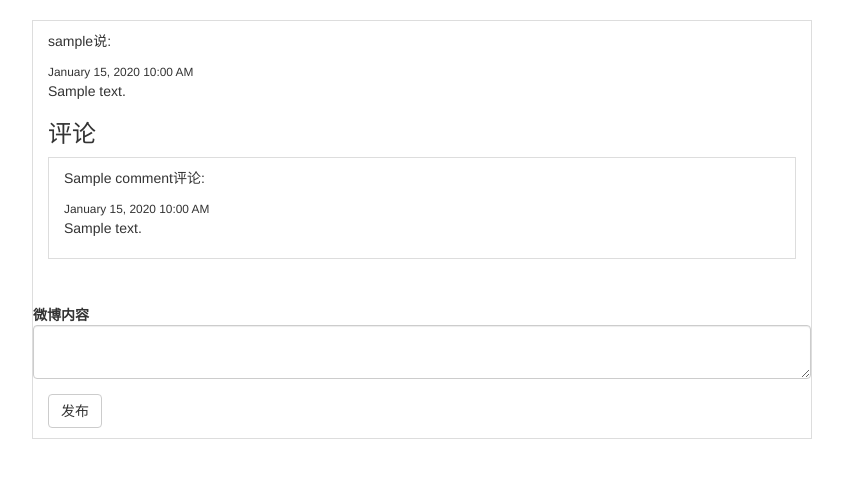
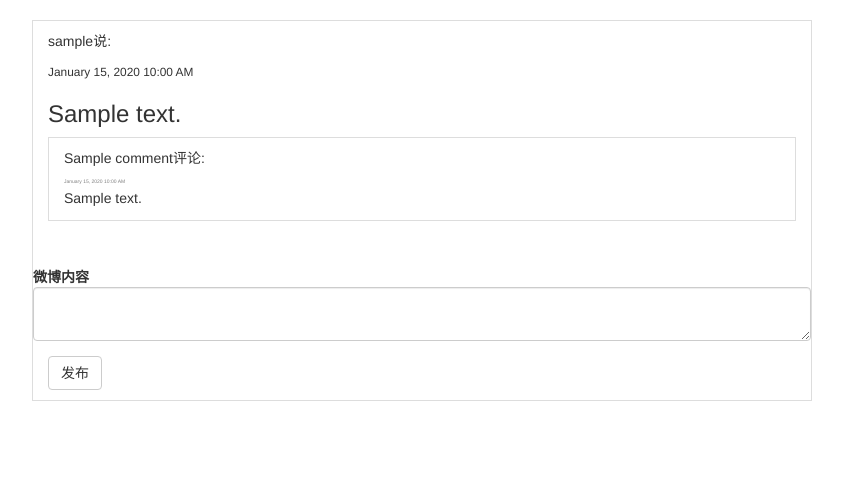
Before and after one commit to jiangliu2u/flaskblog, a Flask app: template app/templates/post/post_detail.html in a window 1280 px wide. Shown: the part 51-529 px from the top of the page, without its empty margins (218-1061 px from the left). Run offline with Flask 2, Linux system fonts and the light colour scheme; the template is opened without the code that fills it: values that come from a table or form of the project are taken from there, most other values are stand-ins (such as "Sample title", 1, 10 or a date in 2020); parts of the project's set-up code (start-up, migrations or seed data) failed here and were passed over; some libraries are stand-ins or nearby versions.

Commit message:
添加评论功能

```diff
--- a/app/templates/post/index.html
+++ b/app/templates/post/index.html
@@ -12,7 +12,7 @@
                                     <p id=diary-content>{{ diary.content }}</p>
                                     <p id=diary-time
                                        style="padding-top:5px; font-size:5px;color:gray">{{ moment(diary.create_time).format('LLL') }}</p>
-                                    <a href="{{ url_for('post_main.post_detail',post_id=diary.post_id) }}">评论</a>
+                                    <a href="{{ url_for('post_main.post_detail',post_id=diary.post_id) }}">评论({{ diary.comments|length }})</a>
                                 </div>
                             {% endfor %}
                         </ul>
--- a/app/templates/post/post_detail.html
+++ b/app/templates/post/post_detail.html
@@ -10,13 +10,12 @@
             <div class="col-lg-8 list-group-item">
                 <p>{{ post.author.username }}说:</p>
                 <small>{{ moment(post.create_time).format('LLL') }}</small>
-                <p>{{ post.content }}</p>
-                <h3>评论</h3>
+                <h3>{{ post.content }}</h3>
                 {% for comment in post.comments %}
                     <div class="list-group-item">
-                        <p>{{ comment.author_name }}评论:</p>
-                        <small>{{ moment(comment.create_time).format('LLL') }}</small>
-                        <p>{{ comment.content }}</p>
+                        <p style="margin: 0 0 0 0">{{ comment.author_name }}评论:</p>
+                        <small style="margin-top:2px; font-size:5px;color:gray">{{ moment(comment.create_time).format('LLL') }}</small>
+                        <p style="margin-bottom:2px ">{{ comment.content }}</p>
                     </div>
                 {% endfor %}
                 <br>
```
